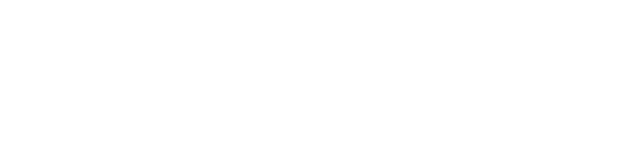
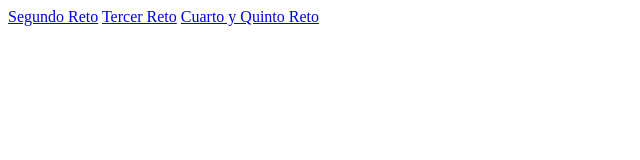
Before and after one commit to leafar1087/hackaton_03, a plain HTML site: page index.html in a window 1280 px wide. Shown: the whole page, without its empty margins (0-640 px from the left). Drawn offline with Linux system fonts and the light colour scheme.

Commit message:
Agregar enlaces para los retos - solo #

```diff
--- a/index.html
+++ b/index.html
@@ -6,6 +6,9 @@
     <title>Página principal</title>
 </head>
 <body>
+    <a href="#">Segundo Reto</a>
+    <a href="#">Tercer Reto</a>
+    <a href="#">Cuarto y Quinto Reto</a>
 
 </body>
 </html>
```
